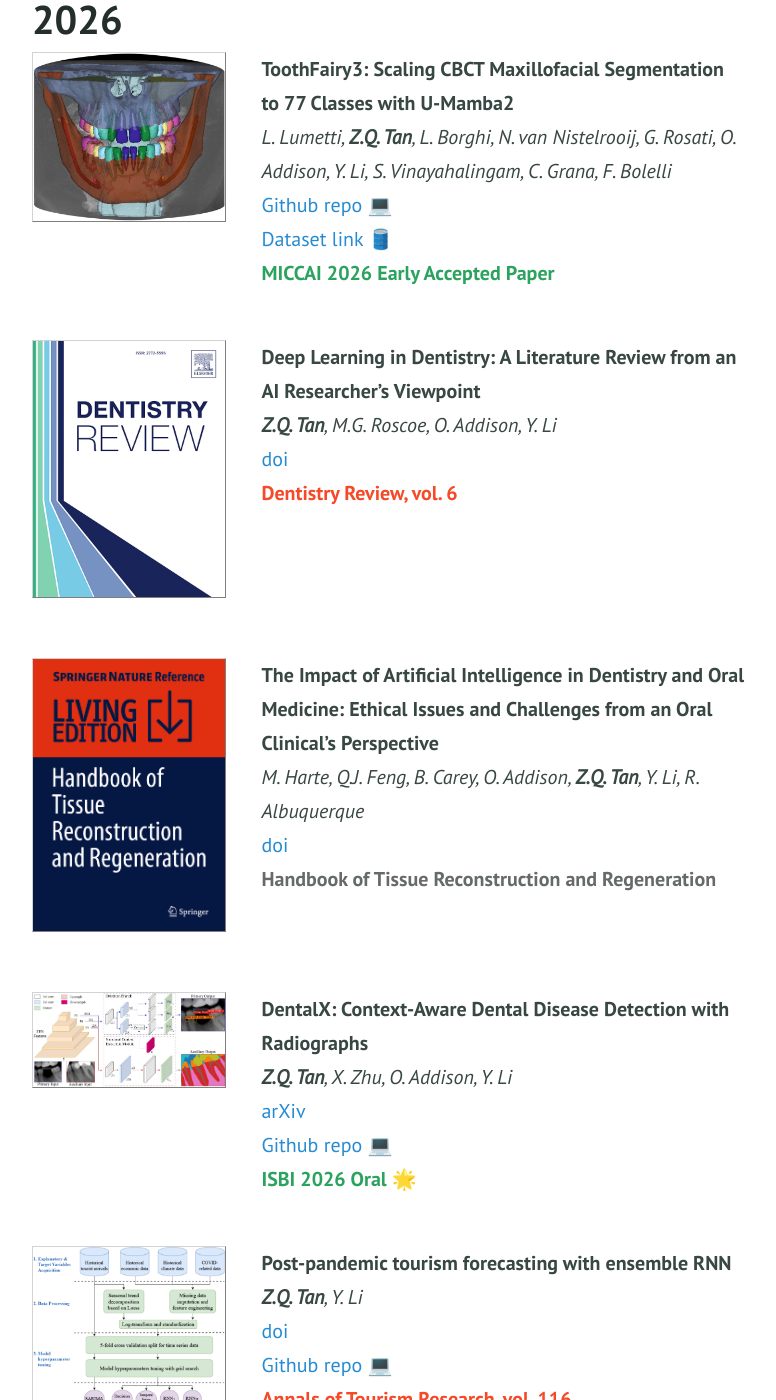
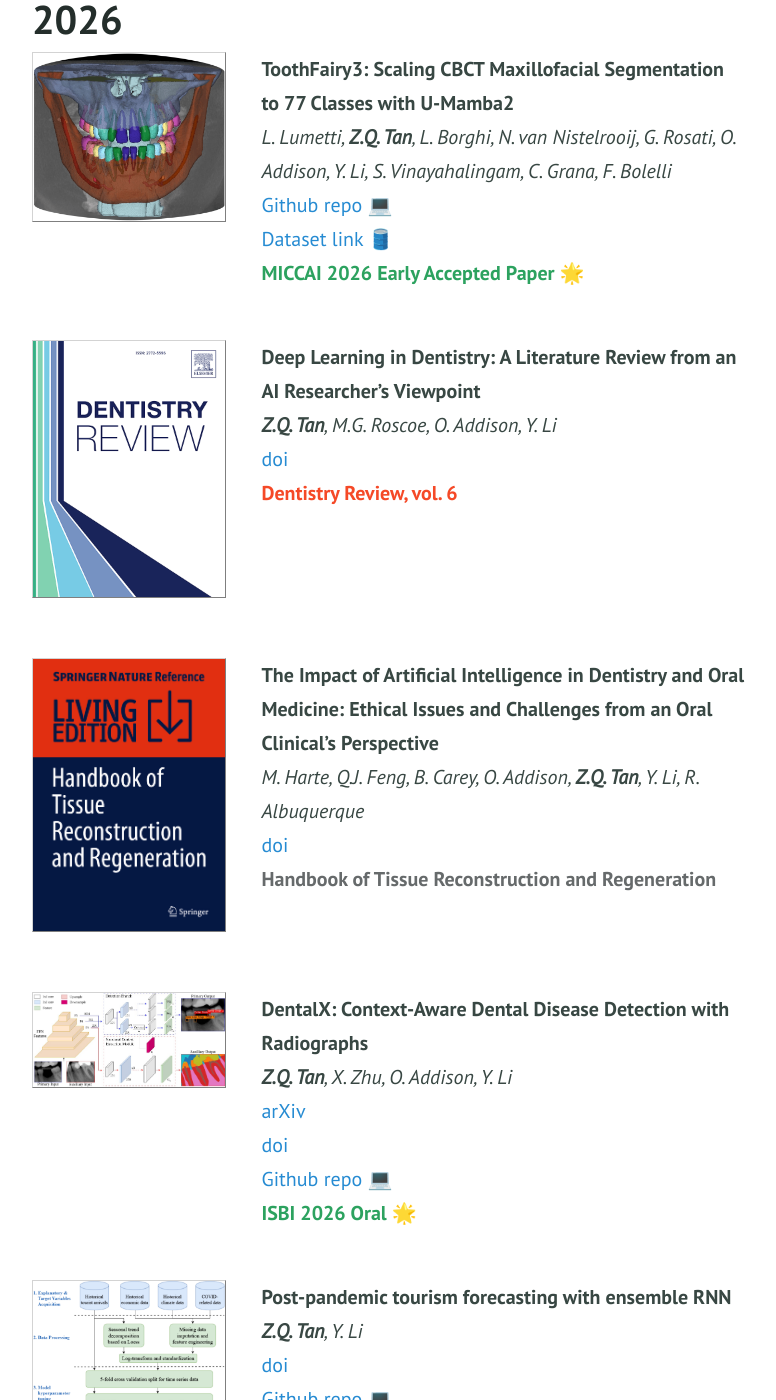
Before and after one commit to zhiqin1998/zhiqin1998.github.io, a Jekyll site: the page built from publications.md, in a window 1280 px wide and 1400 px high, scrolled down 202 px. Shown: the whole window, without its empty margins (251-1027 px from the left). Built offline with Jekyll 4.4.1, drawn with Linux system fonts in a browser that asks for light colours.

Commit message:
added doi

```diff
--- a/publications.md
+++ b/publications.md
@@ -27,7 +27,7 @@ An up to date list of publications can be found in my [Google Scholar](https://s
       Dataset link 🛢️
     </a><br>
 
-    <b style="color:#2ca25f">MICCAI 2026 Early Accepted Paper</b>
+    <b style="color:#2ca25f">MICCAI 2026 Early Accepted Paper 🌟</b>
   </div>
 </div>
 
@@ -88,6 +88,9 @@ An up to date list of publications can be found in my [Google Scholar](https://s
 
     <a href="https://arxiv.org/abs/2601.08797" target="_blank">
       arXiv
+    </a><br>
+    <a href="https://doi.org/10.1109/ISBI61048.2026.11515626" target="_blank">
+      doi
     </a><br>
     <a href="https://github.com/zhiqin1998/DentalX" target="_blank">
       Github repo 💻
@@ -163,6 +166,9 @@ An up to date list of publications can be found in my [Google Scholar](https://s
     <a href="https://arxiv.org/abs/2509.20154" target="_blank">
       arXiv
     </a><br>
+    <a href="https://doi.org/10.1007/978-3-032-20711-1_18" target="_blank">
+      doi
+    </a><br>
     <a href="https://github.com/zhiqin1998/UMamba2" target="_blank">
       Github repo 💻
     </a><br>
@@ -186,6 +192,9 @@ An up to date list of publications can be found in my [Google Scholar](https://s
 
     <a href="https://arxiv.org/abs/2509.12069" target="_blank">
       arXiv
+    </a><br>
+    <a href="https://doi.org/10.1007/978-3-032-20711-1_12" target="_blank">
+      doi
     </a><br>
     <a href="https://github.com/zhiqin1998/UMamba2" target="_blank">
       Github repo 💻
```
